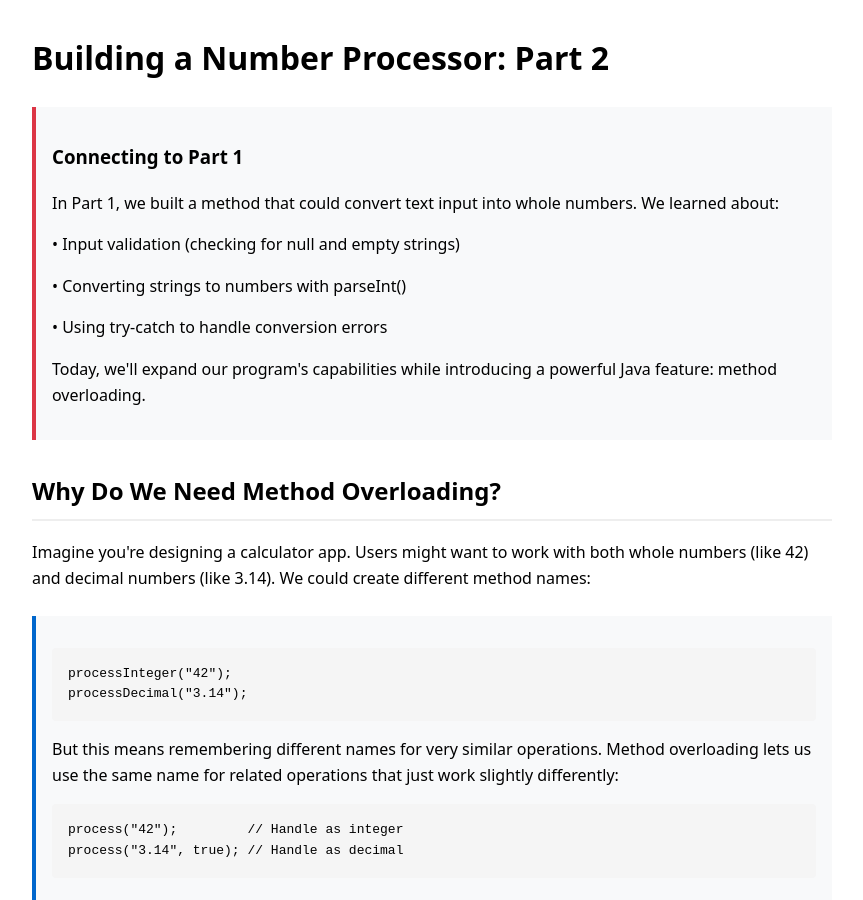
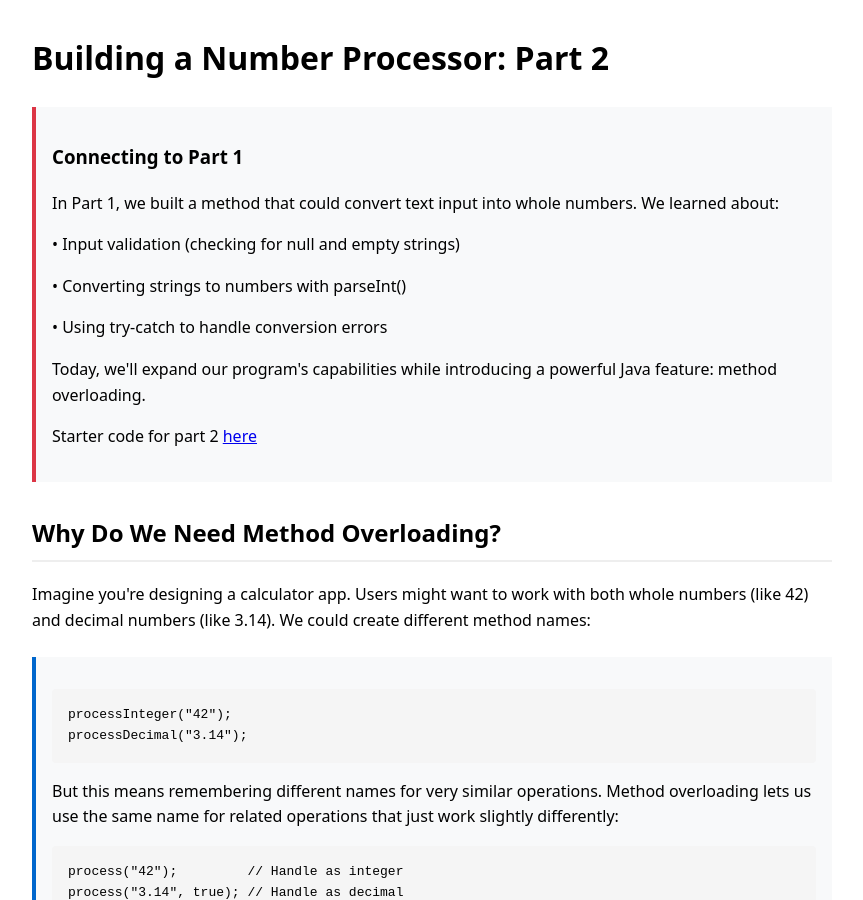
Before and after one commit to norrisaftcc/norrisaftcc.github.io, a Jekyll site: the page projects/javafeb2.html, which Jekyll copies as it is, in a window 1280 px wide and 900 px high. Shown: the whole window, without its empty margins (208-1071 px from the left). Built offline with Jekyll 4.4.1, drawn with Linux system fonts in a browser that asks for light colours.

Commit message:
Update javafeb2.html

```diff
--- a/projects/javafeb2.html
+++ b/projects/javafeb2.html
@@ -44,6 +44,7 @@
         <p>• Converting strings to numbers with parseInt()</p>
         <p>• Using try-catch to handle conversion errors</p>
         <p>Today, we'll expand our program's capabilities while introducing a powerful Java feature: method overloading.</p>
+        <p>Starter code for part 2 <a href="NumberProcessor2.java">here</a></p>
     </div>
 
     <h2>Why Do We Need Method Overloading?</h2>
```
